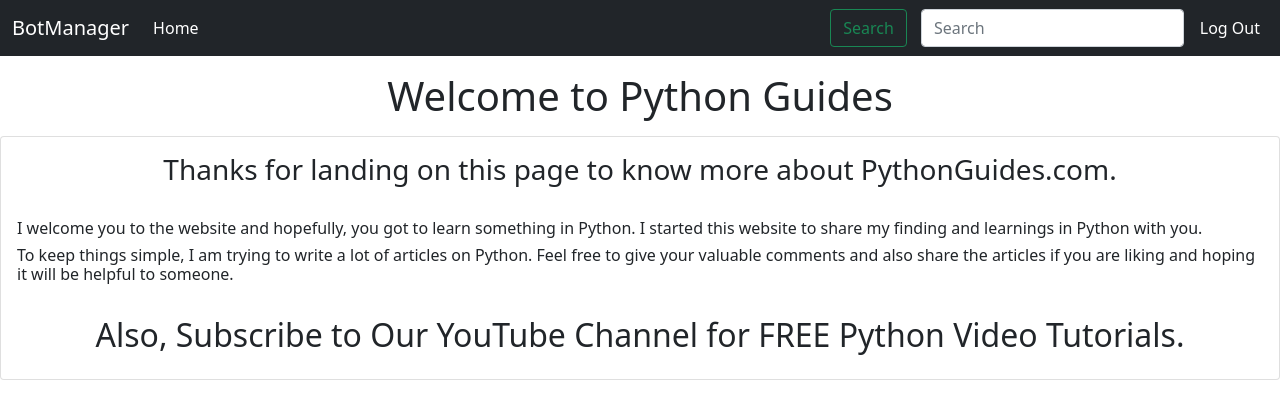
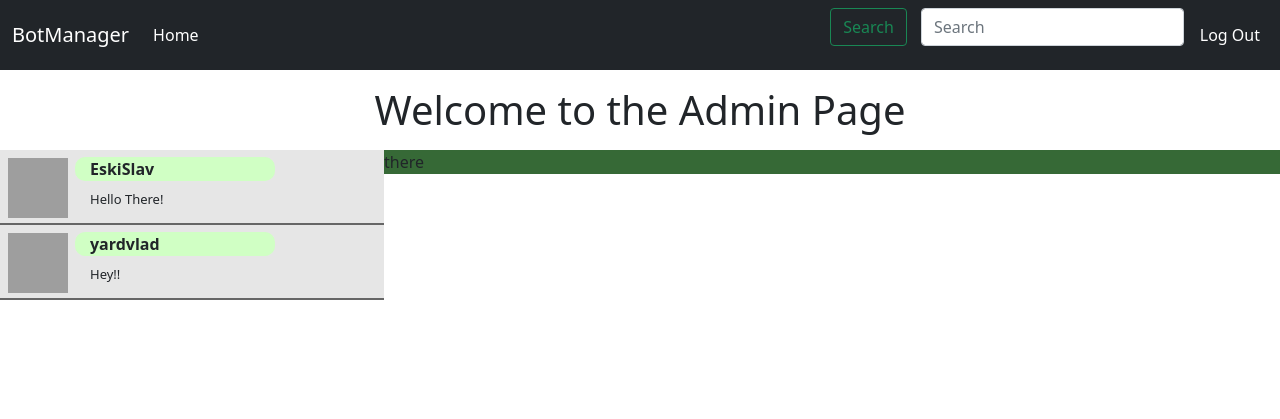
Before and after one commit to EskiSlav/network-scanner, a Django app: page /cabinet/ in a window 1280 px wide. Shown: the top 419 px of the page. Run offline with Django 4.2, Linux system fonts and the light colour scheme; the visitor is signed in with stand-in values (Sample User, id 1); grey boxes are pictures that could not be loaded.

Commit message:
[IN-289] Added beautiful user div's

```diff
--- a/simplewebapp/cabinet/views.py
+++ b/simplewebapp/cabinet/views.py
@@ -6,4 +6,5 @@
 def cabinet(request):
     if not request.user.is_authenticated:
         return HttpResponseRedirect('/login/')
+
     return render(request, "cabinet.html")
--- a/simplewebapp/templates/cabinet.html
+++ b/simplewebapp/templates/cabinet.html
@@ -1,5 +1,5 @@
-<!doctype html>
 <html lang="en">
+  <!doctype html>
   <head>
     <!-- Required meta tags -->
     <meta charset="utf-8">
@@ -8,6 +8,90 @@
     <!-- Bootstrap CSS -->
     <link href="https://cdn.jsdelivr.net/npm/bootstrap@5.0.2/dist/css/bootstrap.min.css" rel="stylesheet" integrity="sha384-EVSTQN3/azprG1Anm3QDgpJLIm9Nao0Yz1ztcQTwFspd3yD65VohhpuuCOmLASjC" crossorigin="anonymous">
 
+    <style>
+      .messages_side {
+        width: 100%;
+        display: block;
+      }
+      .sent_message {
+
+      }
+      .received_message {
+
+      }
+      .input_message {
+
+      }
+      /* USERS SIDE */
+
+      .users_side {
+        margin: 0;
+        padding: 0;
+        min-width: 275px;
+        width: 30%;
+        display: block;
+        background-color: red;
+        float: left;
+      }
+      .user_info {
+        max-width: 85%;
+        min-width: 200px;
+        display: block;
+        margin: 0;
+        padding: 0;
+        float: left;
+      }
+      .user {
+        display: block;
+        min-width: 275px;
+        margin: 0;
+        padding: 0;
+        background-color: rgb(230, 230, 230);
+        height: 75px;
+        border-bottom: 2px solid rgb(102, 102, 102);
+      }
+      .username{
+        background-color: rgb(208, 255, 196);
+        margin: 7px 0 0 0;
+        padding: 0px 15px;
+        min-width: 0px;
+        /* height: 50%; */
+        text-align: left;
+        vertical-align: middle;
+        font-weight:bold;
+        border-radius: 10px;
+      }
+      .small_message {
+        /* background-color: aquamarine; */
+        margin: 0;
+        padding: 9px 15px;
+        height: 50%;
+        font-size: small
+      }
+      .icon {
+        /* background-color: rgb(45, 51, 104); */
+
+        width: 75px;
+        min-width: 75px;
+        height: 75px;
+        display: block;
+        margin: 0;
+        padding: 0;
+        float: left;
+        border-radius: 100%;
+      }
+      .icon_img {
+        width: 80%;
+        height: 80%;
+        display: block;
+        margin: 0 auto;
+        position: relative;
+        top: 10%;
+      }
+      .active_user {
+
+      }
+    </style>
     <title>PythonGuides!</title>
   </head>
   <body>
@@ -38,18 +122,35 @@
       </div>
     </nav>
     <div class="container my-3">
-      <h1 style="text-align:center;">Welcome to Python Guides</h1>
+      <h1 style="text-align:center;">Welcome to the Admin Page</h1>
     </div>
 
-    <div class="card">
-      <div class="card-body">
-        <h3 style="text-align:center;">Thanks for landing on this page to know more about PythonGuides.com.</h3>
-        <br>
-        <h6>I welcome you to the website and hopefully, you got to learn something in Python. I started this website to share my finding and learnings in Python with you.</h6>
-        <h6>To keep things simple, I am trying to write a lot of articles on Python. Feel free to give your valuable comments and also share the articles if you are liking and hoping it will be helpful to someone.</h6>
-        <br>
-        <h2 style="text-align:center;">Also, Subscribe to Our YouTube Channel for FREE Python Video Tutorials.</h2>
+    <div>
+      <div class="users_side">
+
+        <div class="user">
+          <div class="icon">
+            <img src="https://cdn-icons-png.flaticon.com/512/194/194279.png" class="icon_img">
+          </div>
+          <div class="user_info">
+            <div class="username">EskiSlav</div>
+            <div class="small_message">Hello There!</div>
+          </div>
+        </div>
+        <div class="user">
+          <div class="icon">
+            <img src="https://cdn-icons-png.flaticon.com/512/194/194279.png" class="icon_img">
+          </div>
+          <div class="user_info">
+            <div class="username">yardvlad</div>
+            <div class="small_message">Hey!!</div>
+          </div>
+        </div>
       </div>
+      <div class="messages_side" style="background-color: rgb(54, 105, 54);">
+        there
+      </div>
+    </div>
     <!-- Optional JavaScript; choose one of the two! -->
 
     <!-- Option 1: Bootstrap Bundle with Popper -->
--- a/simplewebapp/templates/login.html
+++ b/simplewebapp/templates/login.html
@@ -39,8 +39,8 @@
           </div>
         </div>
       </nav>
-    <div class="text-success col-lg-4 col-lg-push-10" style="padding-top: 100px; margin: auto;">
-        <form method="post" class="bg-dark col-lg-12  center-block text-center" style="padding: 50px; display: inline-block;">
+    <div class="text-success col-lg-4 col-lg-push-10" style="padding-top: 100px; margin: auto; ">
+        <form method="post" class="bg-dark col-lg-12  center-block text-center" style="padding: 50px; display: inline-block; border-radius: 20px;">
             {% csrf_token %}
             <div class="">
                 <label>Username</label>
```
